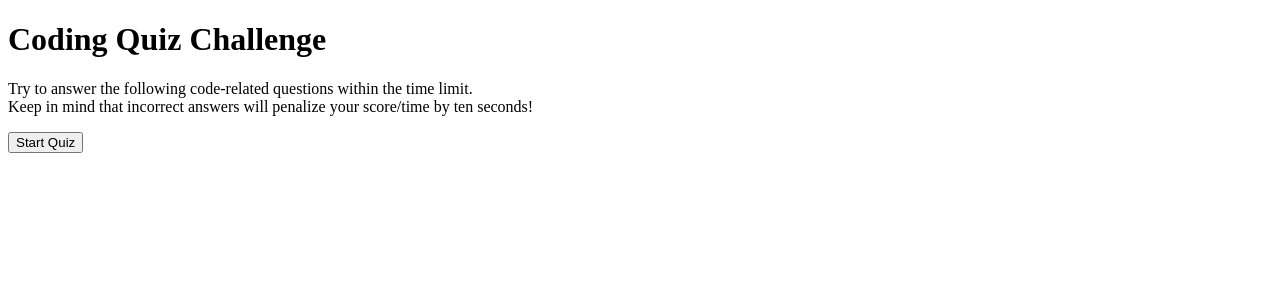
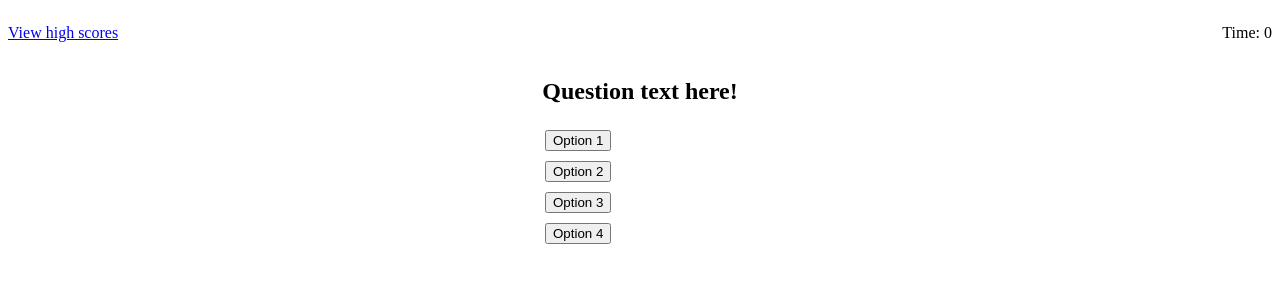
Before and after one commit to AztekAsylum/coding-quiz, a plain HTML site: page index.html in a window 1280 px wide. Both pictures are taken after a click on the button "Start Quiz". Drawn offline with Linux system fonts and the light colour scheme.

Commit message:
setting up files

```diff
--- /dev/null
+++ b/css/style.css
@@ -0,0 +1,35 @@
+#header {
+  display: flex;
+  flex-direction: row;
+  justify-content: space-between;
+  align-items: center;
+}
+
+#quiz-challenge {
+  display: flex;
+  flex-direction: column;
+  align-items: center;
+}
+
+#data-types {
+  display: flex;
+  flex-direction: column;
+  align-items: center;
+}
+
+#answers {
+  display: flex;
+  flex-direction: column;
+  justify-content: flex-start;
+  align-items: flex-start;
+  width: 200px;
+}
+
+#answers button {
+    margin: 5px;
+}
+
+
+.hide {
+    display: none !important;
+}
--- a/index.html
+++ b/index.html
@@ -4,25 +4,50 @@
     <meta charset="UTF-8" />
     <meta name="viewport" content="width=device-width, initial-scale=1.0" />
     <title>Document</title>
-    <link rel="stylesheet" href="assets/css/style.css"
-  </head>
-  <head>
-    <style></style>
+    <link rel="stylesheet" href="css/style.css"
   </head>
   <body>
-    <div class="container">
-      <div id="home class=" flex-colum flex center">
+    <div id="header">
+      <a href="#">View high scores</a>
+      <p>Time: 0</p>
+    </div>
+
+    <div id="quiz-challenge">
       <h1>Coding Quiz Challenge</h1>
       <p>
         Try to answer the following code-related questions within the time
         limit.<br />
         Keep in mind that incorrect answers will penalize your score/time by ten
         seconds!
-        <!-- <a href="quiz.html" class=""btn">startquiz</a> -->
       </p>
+      <button id="start-btn">Start Quiz</button>
     </div>
+
+    <div id="data-types" class="hide">
+      <h2>Question text here!</h2>
+      <div id="answers">
+        <button>Option 1</button>
+        <button>Option 2</button>
+        <button>Option 3</button>
+        <button>Option 4</button>
+      </div>
+    </div>
+
+
+
+
+    <script src="js/script.js"></script>
   </body>
+</html>
 
-  <button>Start Quiz</button>
-</html>
-<script src="develop/script.js" type="module"></script>
+<!--
+<div class="container">
+  <div id="home class=" flex-colum flex center">
+  <h1>Coding Quiz Challenge</h1>
+  <p>
+    Try to answer the following code-related questions within the time
+    limit.<br />
+    Keep in mind that incorrect answers will penalize your score/time by ten
+    seconds!
+  </p>
+</div> -->
--- a/js/script.js
+++ b/js/script.js
@@ -0,0 +1,16 @@
+// DOM manipulation
+var myBtn = document.querySelector("#start-btn");
+
+function startQuiz() {
+  var dataTypes = document.querySelector("#data-types");
+
+  dataTypes.classList.remove("hide")
+
+  var quizChallenge = document.querySelector("#quiz-challenge");
+
+  quizChallenge.classList.add("hide")
+
+
+}
+
+myBtn.addEventListener("click", startQuiz);
```
